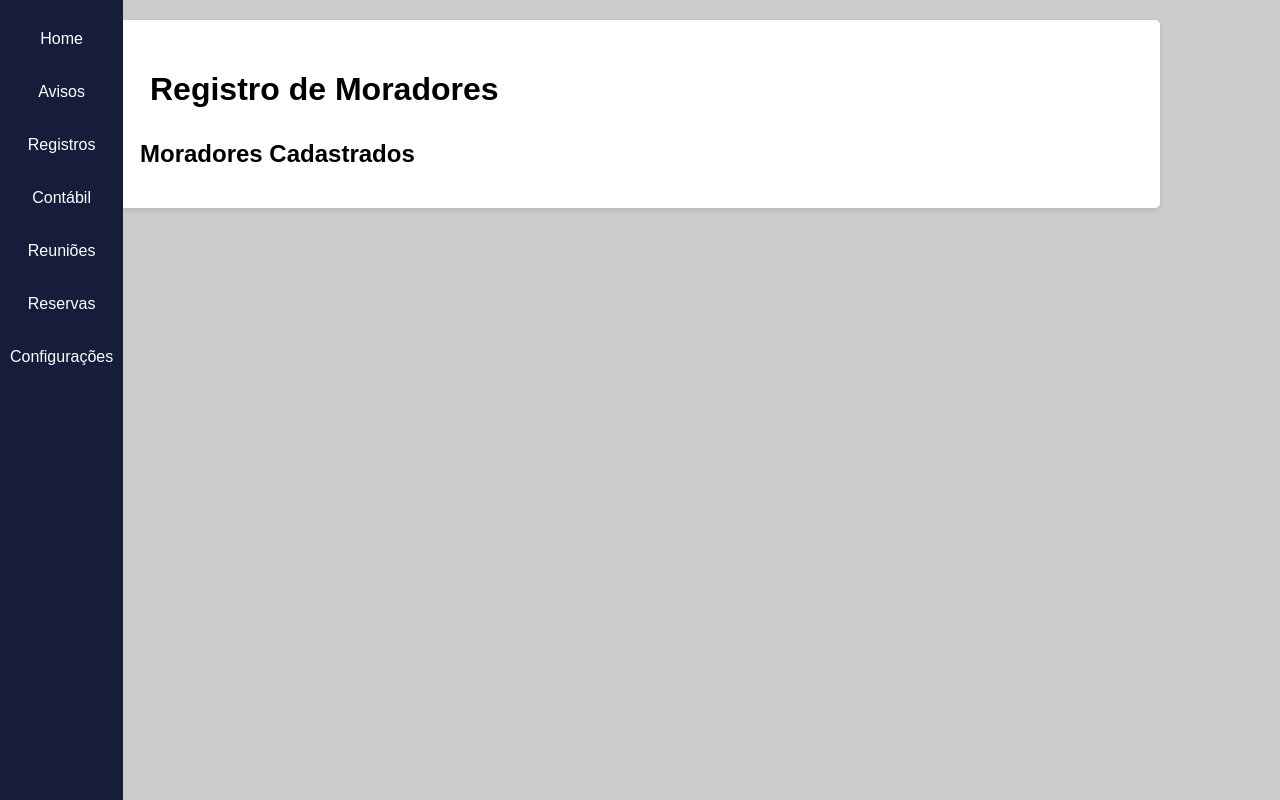
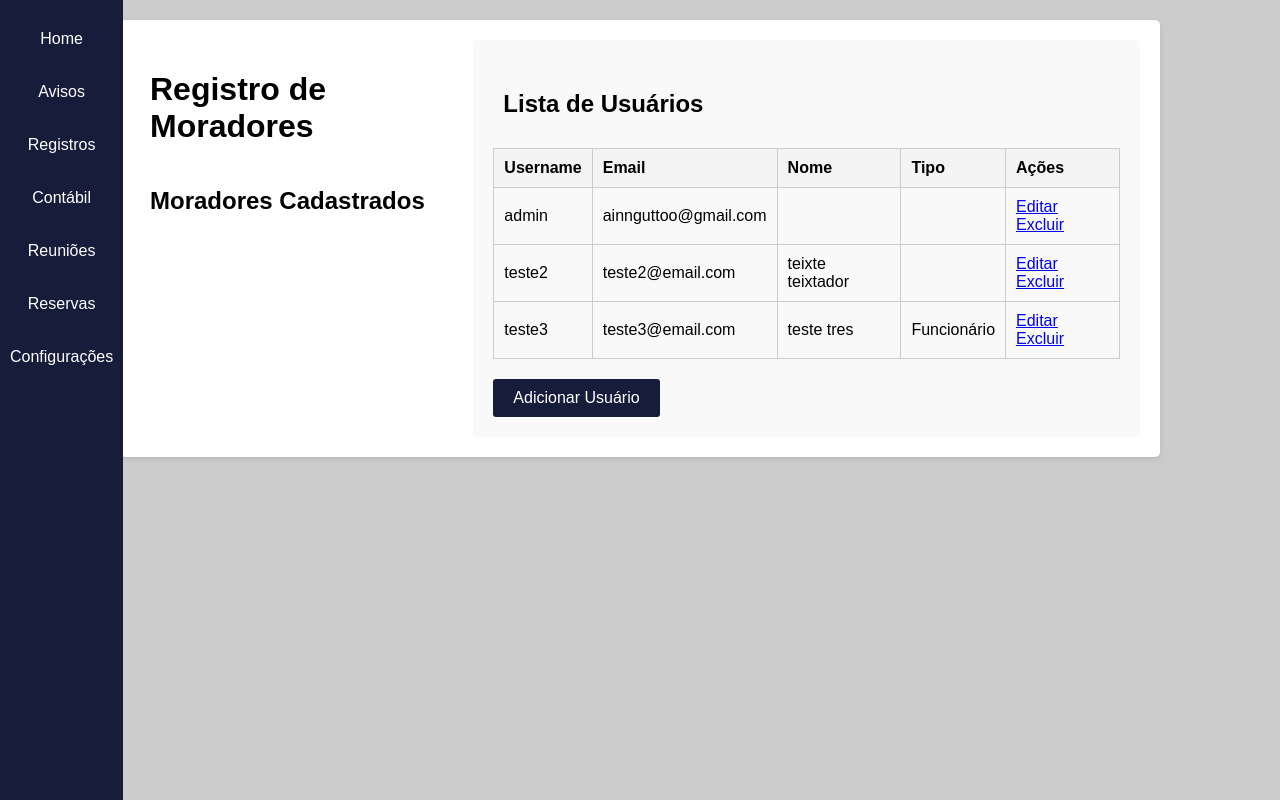
Before and after one commit to Gutobiel/CondoFloww, a Django app: page /registros/ in a window 1280 px wide. Run offline with Django 5.2, Linux system fonts and the light colour scheme; a user stored in the database is signed in; data comes from the database, SQL or seed files in the repository; both versions use the stored data as it was after the commit.

Commit message:
registros certos
arrumei os registros e tentei fazer o botão de deslogar mas desisti pq o vei nn é de ferro

```diff
--- a/condoflow/condoflow/urls.py
+++ b/condoflow/condoflow/urls.py
@@ -7,7 +7,7 @@ from django.contrib.auth import views as auth_views
 urlpatterns = [
     path("admin/", admin.site.urls),  # Admin
     path("", auth_views.LoginView.as_view(template_name='core/login.html'), name='login'),  # Página de login
-    path("login/", auth_views.LoginView.as_view(template_name='core/login.html'), name='login'),  # Alternativa de login
+    path("logout/", auth_views.LogoutView.as_view(next_page='login'), name='logout'),  # Página de logout
     path("home/", views.home, name="home"),  # Página inicial após login
     path('avisos/', views.listar_avisos, name='avisos'),
     path('avisos/criar', views.criar_aviso, name='criar_aviso'),
--- a/condoflow/core/models.py
+++ b/condoflow/core/models.py
@@ -1,5 +1,7 @@
 from django.db import models
 from django.core.exceptions import ValidationError
+from django.contrib.auth.models import User
+from django.db import models
 
 class Reserva(models.Model):
     AREAS_CHOICES = [
@@ -50,3 +52,16 @@ class Aviso(models.Model):
 
     def __str__(self):
         return self.titulo
+
+
+
+class Profile(models.Model):
+    USER_TYPE_CHOICES = [
+        ('F', 'Funcionário'),
+        ('M', 'Morador'),
+    ]
+    user = models.OneToOneField(User, on_delete=models.CASCADE)
+    user_type = models.CharField(max_length=1, choices=USER_TYPE_CHOICES)
+
+    def __str__(self):
+        return self.user.username
--- a/condoflow/core/views.py
+++ b/condoflow/core/views.py
@@ -4,6 +4,10 @@ from .forms import ReservaForm, AvisoForm
 from .models import Reserva, Aviso
 from django.views.decorators.http import require_POST
 from django.contrib import messages
+from django.contrib.auth.models import User
+from .forms import UserForm
+from .models import Profile
+
 
 # Função para verificar se o usuário é administrador
 def is_admin(user):
@@ -171,9 +175,12 @@ def reserva(request):
     return listar_reservas(request)  # Reutiliza a função listar_avisos
 
 
+from django.contrib.auth.models import User
+
 @login_required
 def registros(request):
-    return render(request, "core/registros.html")
+    usuarios = User.objects.all()
+    return render(request, 'core/registros.html', {'usuarios': usuarios})
 
 @login_required
 def cobranca(request):
@@ -195,15 +202,14 @@ from django.contrib.auth.models import User
 from .forms import UserForm
 
 # View para criar um usuário
+
 @login_required
 @user_passes_test(is_admin)
 def criar_usuario(request):
     if request.method == 'POST':
         form = UserForm(request.POST)
         if form.is_valid():
-            user = form.save(commit=False)
-            user.set_password(form.cleaned_data['password'])
-            user.save()
+            form.save()
             return redirect('listar_usuarios')
     else:
         form = UserForm()
@@ -215,6 +221,7 @@ def criar_usuario(request):
 def listar_usuarios(request):
     usuarios = User.objects.all()
     return render(request, 'core/listar_usuarios.html', {'usuarios': usuarios})
+
 
 # View para editar um usuário
 @login_required
--- a/condoflow/static/css/registros.css
+++ b/condoflow/static/css/registros.css
@@ -13,12 +13,12 @@ body {
     top: 0;
     left: -60px;
     transition: left 0.3s;
-
 }
 
 #side-bar.active {
     left: 0;
 }
+
 #side-bar:hover {
     left: 0;
 }
@@ -45,7 +45,6 @@ body {
 #side-bar ul li a:hover {
     background-color: #64ccc5;
 }
-/* O restante do CSS permanece o mesmo */
 
 .container {
     display: flex;
@@ -87,6 +86,52 @@ body {
 #info {
     display: none;
 }
-h1{
+
+.user-list {
+    flex: 2;
+    padding: 20px;
+    background-color: #f9f9f9;
+    border-radius: 5px;
+}
+
+h1, h2 {
     padding: 10px;
 }
+
+table {
+    width: 100%;
+    border-collapse: collapse;
+    margin-bottom: 20px;
+}
+
+table th, table td {
+    padding: 10px;
+    border: 1px solid #ccc;
+    text-align: left;
+}
+
+table th {
+    background-color: #f4f4f4;
+}
+
+.btn {
+    display: inline-block;
+    padding: 10px 20px;
+    color: #fff;
+    background-color: #151d3b;
+    text-decoration: none;
+    border-radius: 3px;
+    transition: background-color 0.3s;
+}
+
+.btn:hover {
+    background-color: #64ccc5;
+}
+
+.btn-primary {
+    background-color: #151d3b;
+}
+
+.btn-primary:hover {
+    background-color: #64ccc5;
+}
--- a/condoflow/templates/core/listar_usuarios.html
+++ b/condoflow/templates/core/listar_usuarios.html
@@ -27,6 +27,7 @@
                     <th>Username</th>
                     <th>Email</th>
                     <th>Nome</th>
+                    <th>Tipo</th>
                     <th>Ações</th>
                 </tr>
             </thead>
@@ -36,6 +37,7 @@
                     <td>{{ user.username }}</td>
                     <td>{{ user.email }}</td>
                     <td>{{ user.first_name }} {{ user.last_name }}</td>
+                    <td>{{ user.profile.get_user_type_display }}</td>
                     <td>
                         <a href="{% url 'editar_usuario' user.id %}">Editar</a>
                         <a href="{% url 'excluir_usuario' user.id %}">Excluir</a>
--- a/condoflow/templates/core/registros.html
+++ b/condoflow/templates/core/registros.html
@@ -11,7 +11,7 @@
 <body>
     <nav id="side-bar">
         <ul>
-            <li><a href="{% url 'home' %}">Home</a> </li>
+            <li><a href="{% url 'home' %}">Home</a></li>
             <li><a href="{% url 'avisos' %}">Avisos</a></li>
             <li><a href="{% url 'registros' %}">Registros</a></li>
             <li><a href="{% url 'cobranca' %}">Contábil</a></li>
@@ -21,7 +21,6 @@
         </ul>
     </nav>
     <div class="container">
-
         <div class="sidebar">
             <h1>Registro de Moradores</h1>
             <h2>Moradores Cadastrados</h2>
@@ -32,8 +31,35 @@
         <div class="main-content" id="info">
             <!-- Informações de moradores serão exibidas aqui dinamicamente -->
         </div>
+        <div class="user-list">
+            <h2>Lista de Usuários</h2>
+            <table>
+                <thead>
+                    <tr>
+                        <th>Username</th>
+                        <th>Email</th>
+                        <th>Nome</th>
+                        <th>Tipo</th>
+                        <th>Ações</th>
+                    </tr>
+                </thead>
+                <tbody>
+                    {% for user in usuarios %}
+                    <tr>
+                        <td>{{ user.username }}</td>
+                        <td>{{ user.email }}</td>
+                        <td>{{ user.first_name }} {{ user.last_name }}</td>
+                        <td>{{ user.profile.get_user_type_display }}</td>
+                        <td>
+                            <a href="{% url 'editar_usuario' user.id %}">Editar</a>
+                            <a href="{% url 'excluir_usuario' user.id %}">Excluir</a>
+                        </td>
+                    </tr>
+                    {% endfor %}
+                </tbody>
+            </table>
+            <a href="{% url 'criar_usuario' %}" class="btn btn-primary">Adicionar Usuário</a>
+        </div>
     </div>
-
 </body>
-
 </html>
```
Also changed, not shown: condoflow/core/forms.py (+17 -1 lines), condoflow/static/js/registros.js (+0 -32 lines), condoflow/core/migrations/0004_profile.py (added), condoflow/db.sqlite3.
